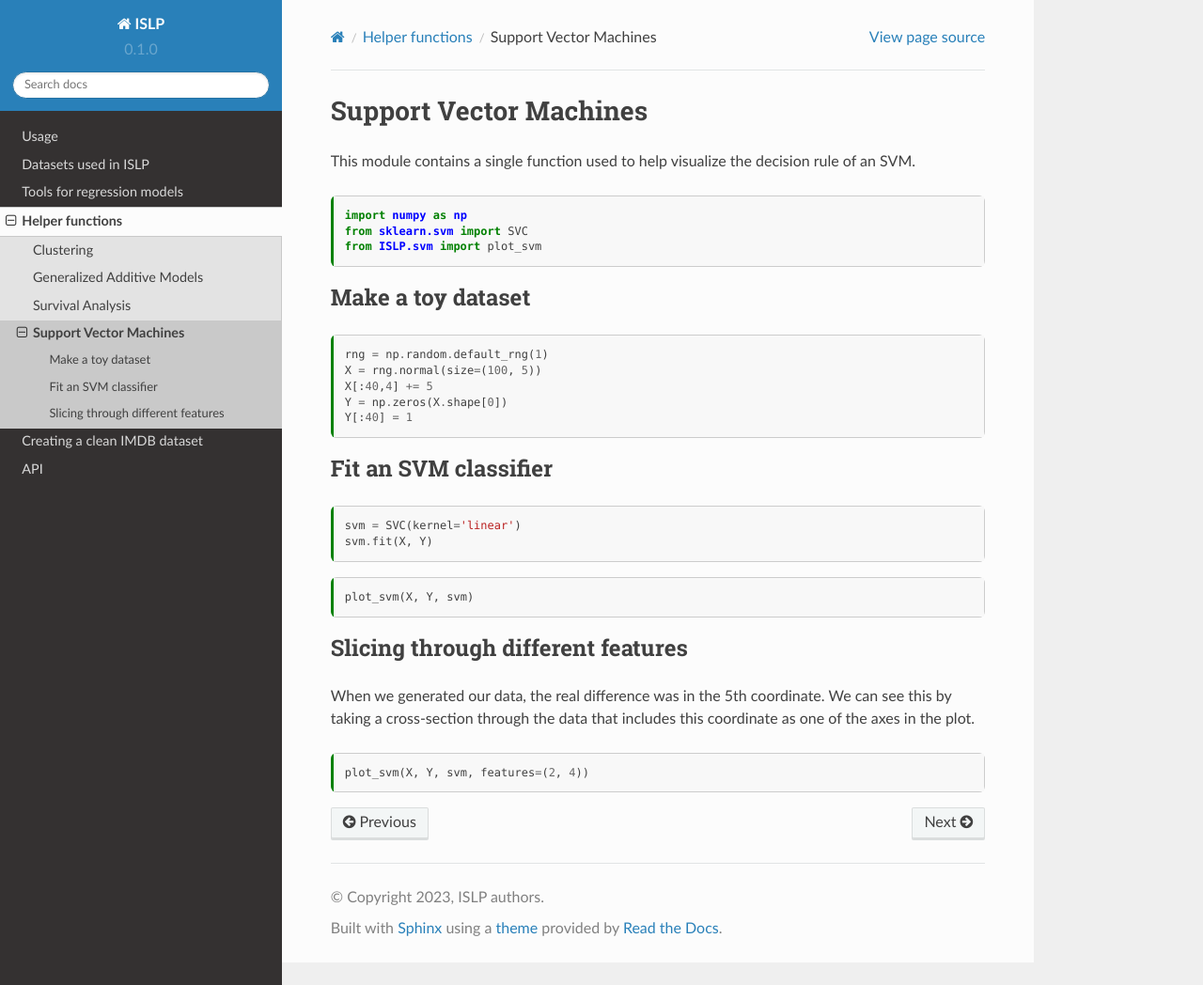
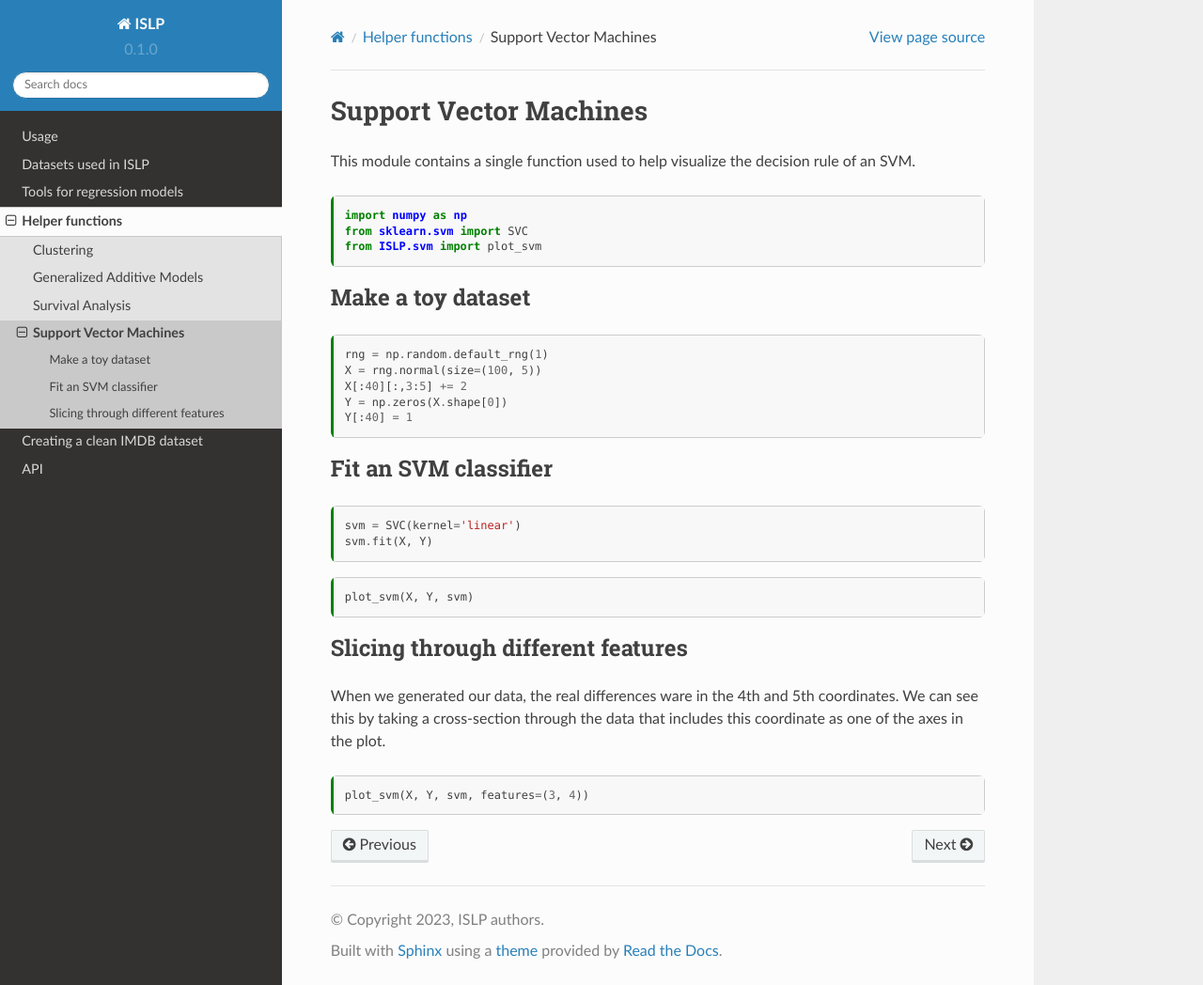
Before and after one commit to jonathan-taylor/ISLP, a Sphinx documentation site: the page built from docs/source/helpers/svm.md, in a window 1280 px wide and 1048 px high. Shown: the whole window at 94% size. Built offline with Sphinx 7.4.7 and the Read the Docs theme 2.0.0, drawn with Linux system fonts in a browser that asks for light colours.

Commit message:
small svm fix

````diff
--- a/docs/source/helpers/svm.md
+++ b/docs/source/helpers/svm.md
@@ -29,7 +29,7 @@ from ISLP.svm import plot_svm
 ```{code-cell}
 rng = np.random.default_rng(1)
 X = rng.normal(size=(100, 5))
-X[:40,4] += 5
+X[:40][:,3:5] += 2
 Y = np.zeros(X.shape[0])
 Y[:40] = 1
 ```
@@ -47,10 +47,10 @@ plot_svm(X, Y, svm)
 
 ## Slicing through different features
 
-When we generated our data, the real difference was in the 5th coordinate.
+When we generated our data, the real differences ware in the 4th and 5th coordinates.
 We can see this by taking a cross-section through the data that includes this coordinate as
 one of the axes in the plot.
 
 ```{code-cell}
-plot_svm(X, Y, svm, features=(2, 4))
+plot_svm(X, Y, svm, features=(3, 4))
 ```
````
Also changed, not shown: docs/notebooks/helpers/svm.ipynb.
